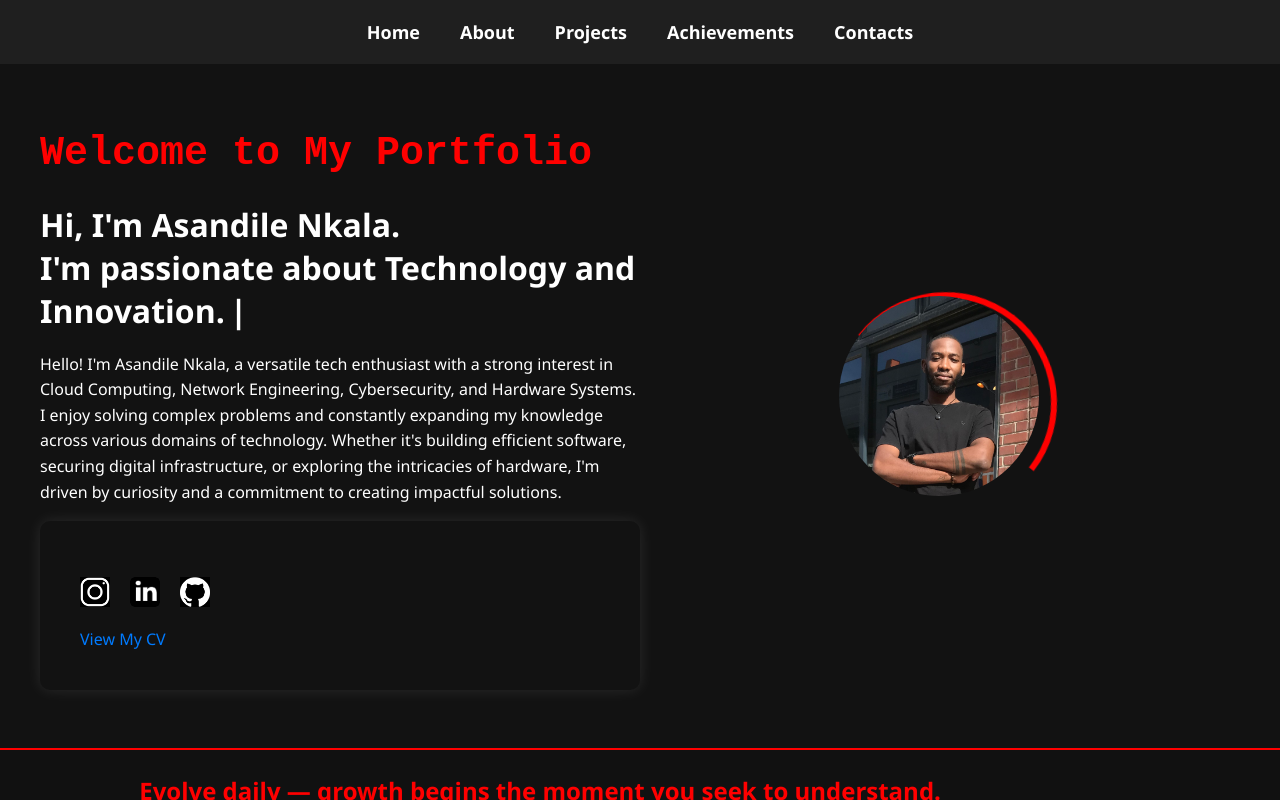
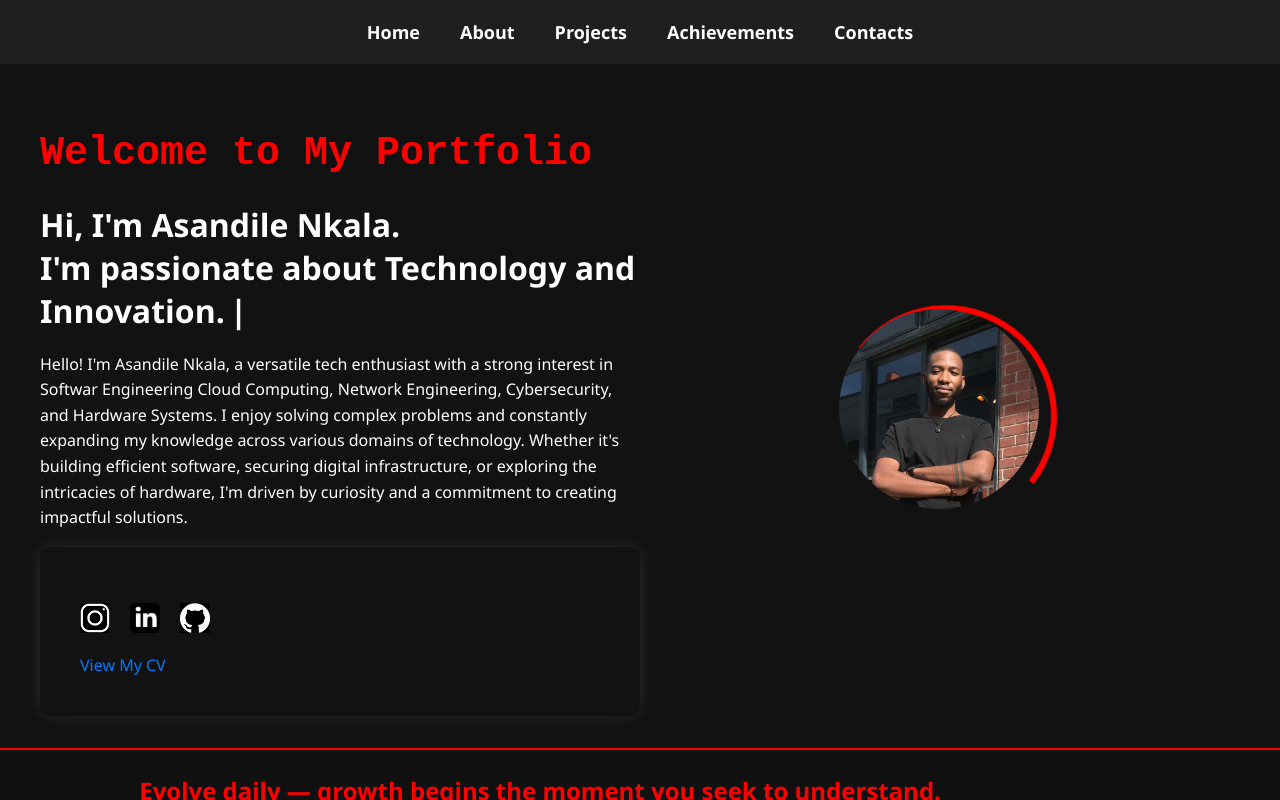
Before and after one commit to asandilenkala/Asandile-Nkala-Personal-Portfolio, a React (Create React App) app: page / in a window 1280 px wide. Built offline with nearby package versions, Linux system fonts and the light colour scheme.

Commit message:
Update Home.jsx

```diff
--- a/src/pages/Home.jsx
+++ b/src/pages/Home.jsx
@@ -15,7 +15,7 @@ const Home = () => {
     </h1>
 
     <p>
-      Hello! I'm Asandile Nkala, a versatile tech enthusiast with a strong interest in
+      Hello! I'm Asandile Nkala, a versatile tech enthusiast with a strong interest in Softwar Engineering
       Cloud Computing, Network Engineering, Cybersecurity, and Hardware Systems.
       I enjoy solving complex problems and constantly expanding my knowledge across various
       domains of technology. Whether it's building efficient software, securing digital
```
